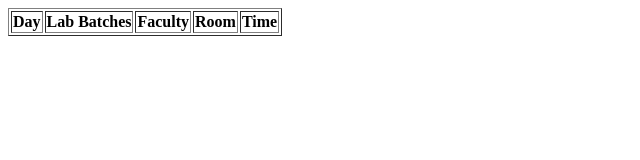
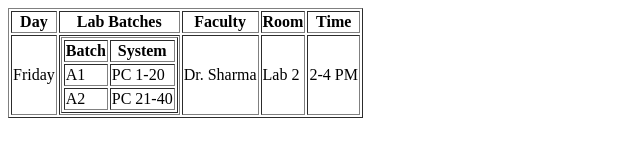
Before and after one commit to lakshay04rana-cyber/WDW_0147, a plain HTML site: page Web Designing Workshop Assignment/assignment-14.html in a window 1280 px wide. Shown: the whole page, without its empty margins (0-640 px from the left). Drawn offline with Linux system fonts and the light colour scheme.

Commit message:
experiment done

```diff
--- a/Web Designing Workshop Assignment/assignment-14.html
+++ b/Web Designing Workshop Assignment/assignment-14.html
@@ -13,7 +13,32 @@
             <th>Time</th>
         </tr>
 
+        <tr>
+            <td>Friday</td>
 
+            <td>
+                <table border="1">
+                    <tr>
+                        <th>Batch</th>
+                        <th>System</th>
+                    </tr>
+
+                    <tr>
+                        <td>A1</td>
+                        <td>PC 1-20</td>
+                    </tr>
+
+                    <tr>
+                        <td>A2</td>
+                        <td>PC 21-40</td>
+                    </tr>
+                </table>
+            </td>
+
+            <td>Dr. Sharma</td>
+            <td>Lab 2</td>
+            <td>2-4 PM</td>
+        </tr>
 
     </table>
 
```
